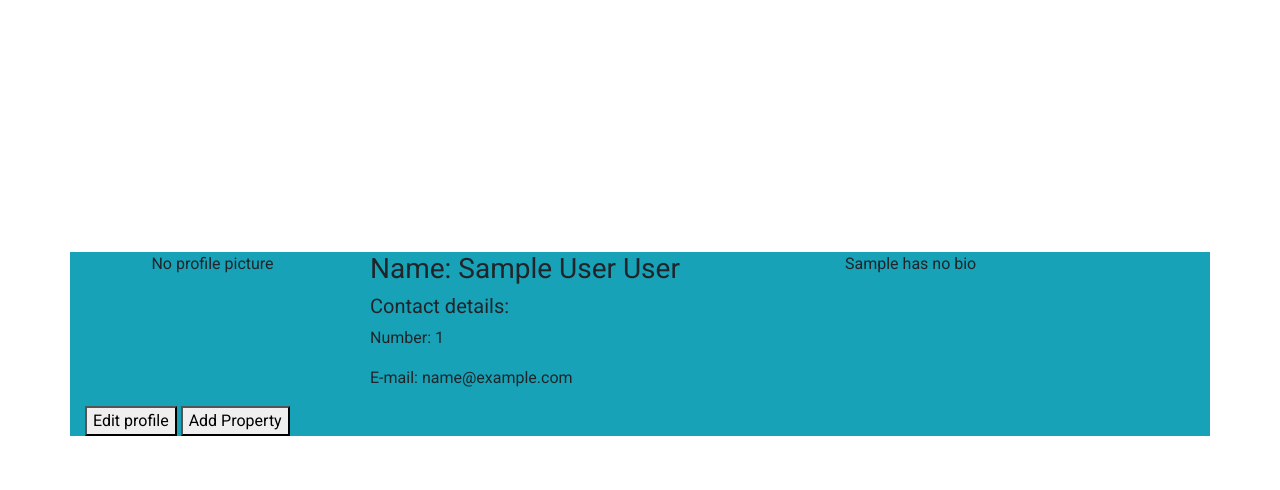
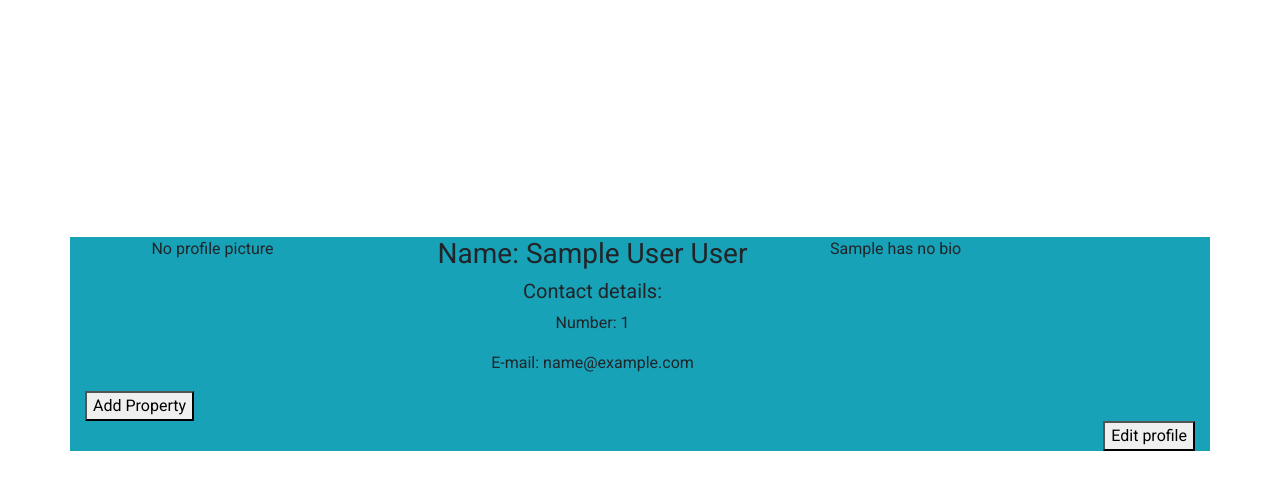
Before and after one commit to blancc-page/rental-management-system, a Flask app: a page that uses app/templates/base.html in a window 1280 px wide. Shown: the part 56-546 px from the top of the page. Run offline with Flask 2, Linux system fonts and the light colour scheme; tables that the repository leaves empty hold one stand-in row (values such as "Sample post"); some libraries are stand-ins or nearby versions.

Commit message:
it will add styling to profile

```diff
--- a/app/static/css/styles.css
+++ b/app/static/css/styles.css
@@ -221,3 +221,8 @@ span.remember-me-label{
     width: 240px;
     margin: 0 69px;
 }
+
+/* profile page */
+#edit{
+    float: right;
+}
--- a/app/templates/base.html
+++ b/app/templates/base.html
@@ -6,10 +6,10 @@
     <meta name="viewport" content="width=device-width, initial-scale=1.0">
 
     {% block styles %}
-     <!--bootstrap cdn link-->
+    <!--bootstrap cdn link-->
     <link rel="stylesheet" href="https://stackpath.bootstrapcdn.com/bootstrap/4.3.1/css/bootstrap.min.css" integrity="sha384-ggOyR0iXCbMQv3Xipma34MD+dH/1fQ784/j6cY/iJTQUOhcWr7x9JvoRxT2MZw1T" crossorigin="anonymous">
 
-     <!--font awesome-->
+    <!--font awesome-->
     <link rel="stylesheet" href="https://cdnjs.cloudflare.com/ajax/libs/font-awesome/6.1.1/css/all.min.css" integrity="sha512-KfkfwYDsLkIlwQp6LFnl8zNdLGxu9YAA1QvwINks4PhcElQSvqcyVLLD9aMhXd13uQjoXtEKNosOWaZqXgel0g==" crossorigin="anonymous" referrerpolicy="no-referrer" />
     <meta http-equiv="X-UA-Compatible" content="IE=edge">
     <meta name="viewport" content="width=device-width, initial-scale=1.0">
--- a/app/templates/profile/profile.html
+++ b/app/templates/profile/profile.html
@@ -12,13 +12,13 @@
       {% endif %}
     </div>
     </div>
-    <div class="col-md-5">
+    <div class="col-md-5 text-center">
       <h3>Name: {{user.firstname | capitalize}} {%if user.lastname%} {{user.lastname | capitalize}}{%else%} {% endif %} {{user.lastname | capitalize}}</h3>
       <h5> Contact details:</h5>
         <p>Number: {{user.phonenumber}}</p>
         <p>E-mail: {{user.email}}</p>
     </div>
-    <div class="col-md-4">
+    <div>
       <div class="user-bio">
         {% if user.bio %}
         <p> {{user.biography}}</p>
@@ -28,11 +28,13 @@
       </div>
     </div>
   </div>
-  <div>
+  <div id="add">
+    <a href="{{url_for('main.add_property')}}"><button>Add Property</button></a>
+  </div>
+  <div id="edit">
+    <a href="{{url_for('main.update_profile',firstname=user.firstname)}}"><button>Edit profile</button></a>
+  </div>
 
-    <a href="{{url_for('main.update_profile',firstname=user.firstname)}}"><button>Edit profile</button></a>
-    <a href="{{url_for('main.add_property')}}"><button>Add Property</button></a>
 
-  </div>
 </div>
 {% endblock %}
```
Also changed, not shown: README.md, app/templates/index.html (line endings or trailing spaces), app/templates/navbar.html (line endings or trailing spaces).
